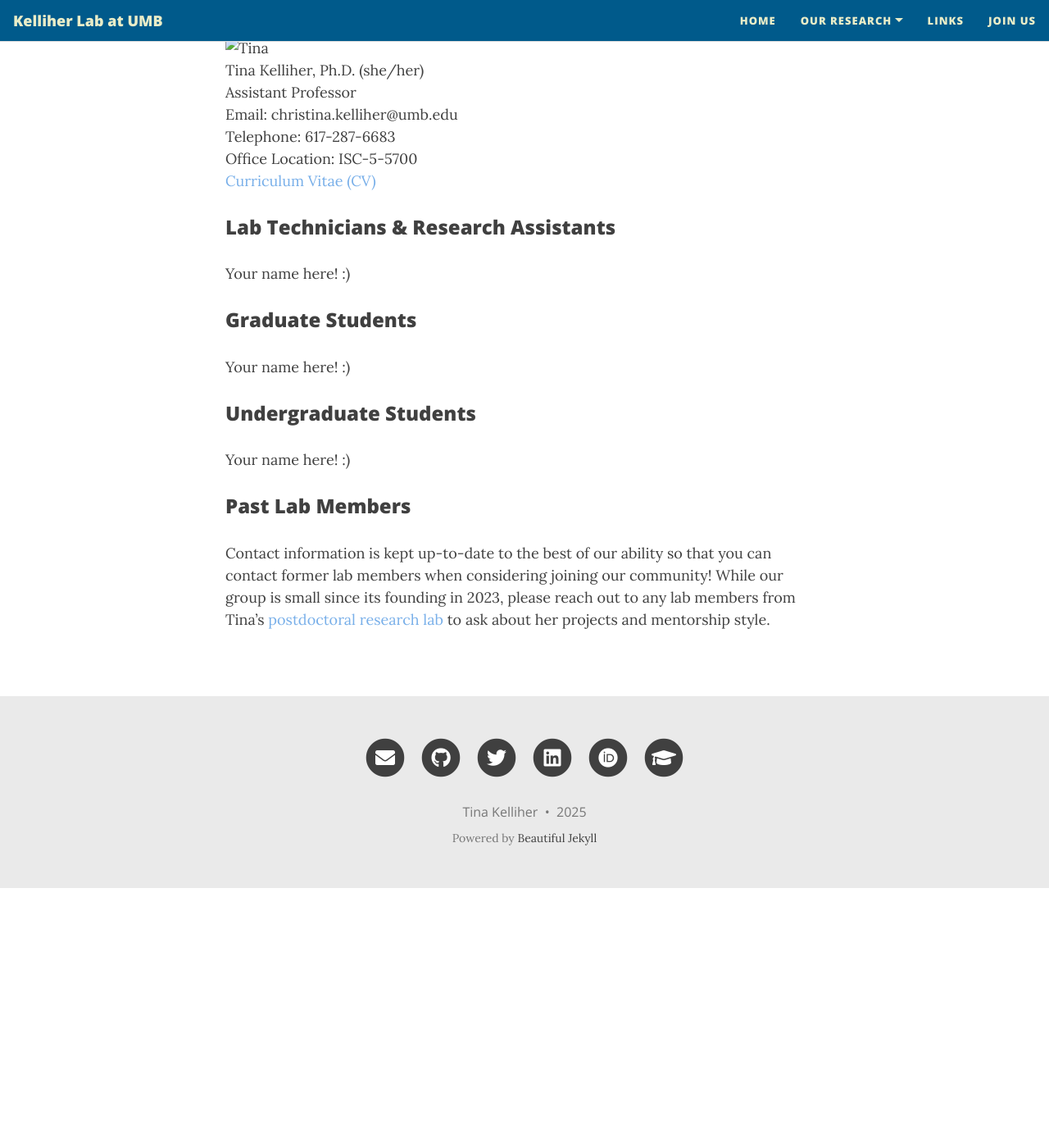
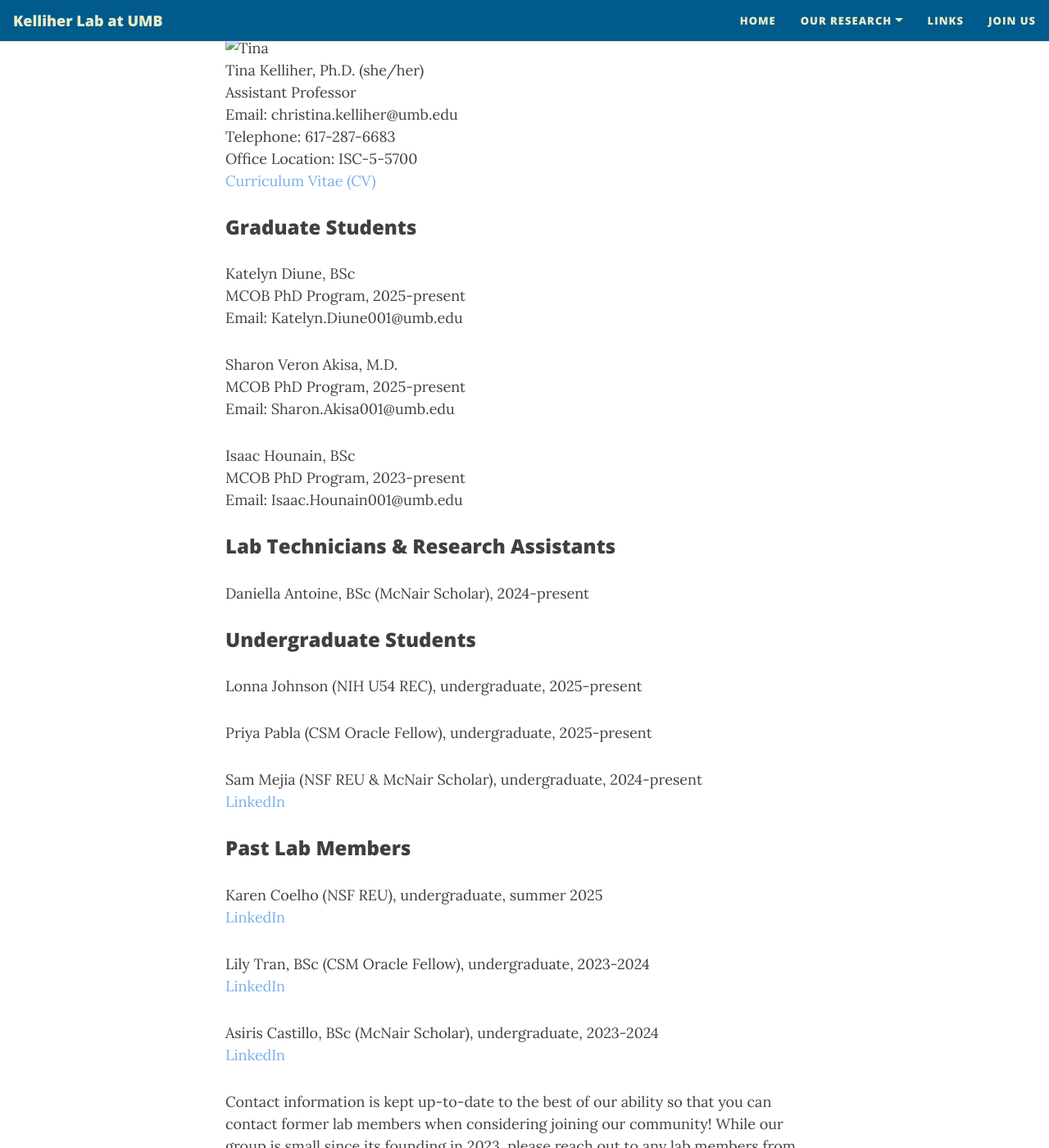
Before and after one commit to cmk35/cmk35.github.io, a Jekyll site: the page built from people.md, in a window 1280 px wide and 1400 px high, scrolled down 337 px. Shown: the whole window at 82% size. Built offline with Jekyll 4.4.1, drawn with Linux system fonts in a browser that asks for light colours; nearby versions of some CDN libraries; before the commit the page ends 1420 px from its top, so only the background shows below that.

Commit message:
Update people.md
Add lab members from 2023 to mid-2025

```diff
--- a/people.md
+++ b/people.md
@@ -14,15 +14,42 @@ Telephone: 617-287-6683\\
 Office Location: ISC-5-5700\\
 <a href="https://cmk35.github.io/Kelliher_CV_Jan2023.pdf" target="_blank">Curriculum Vitae (CV)</a>
 
+### Graduate Students
+
+Katelyn Diune, BSc\\
+MCOB PhD Program, 2025-present\\
+Email: Katelyn.Diune001@umb.edu
+
+Sharon Veron Akisa, M.D.\\
+MCOB PhD Program, 2025-present\\
+Email: Sharon.Akisa001@umb.edu
+
+Isaac Hounain, BSc\\
+MCOB PhD Program, 2023-present\\
+Email: Isaac.Hounain001@umb.edu
+
 ### Lab Technicians & Research Assistants
-Your name here! :)
 
-### Graduate Students
-Your name here! :)
+Daniella Antoine, BSc (McNair Scholar), 2024-present
 
 ### Undergraduate Students
-Your name here! :)
+
+Lonna Johnson (NIH U54 REC), undergraduate, 2025-present
+
+Priya Pabla (CSM Oracle Fellow), undergraduate, 2025-present
+
+Sam Mejia (NSF REU & McNair Scholar), undergraduate, 2024-present\\
+<a href="https://www.linkedin.com/in/samantha-mejia03/" target="_blank">LinkedIn</a>
 
 ### Past Lab Members
 
+Karen Coelho (NSF REU), undergraduate, summer 2025\\
+<a href="https://www.linkedin.com/in/karen-miranda-coelho-b48246306/" target="_blank">LinkedIn</a>
+
+Lily Tran, BSc (CSM Oracle Fellow), undergraduate, 2023-2024\\
+<a href="https://www.linkedin.com/in/lilytran004/" target="_blank">LinkedIn</a>
+
+Asiris Castillo, BSc (McNair Scholar), undergraduate, 2023-2024\\
+<a href="https://www.linkedin.com/in/asiris-castillo-980a5420a/" target="_blank">LinkedIn</a>
+
 Contact information is kept up-to-date to the best of our ability so that you can contact former lab members when considering joining our community! While our group is small since its founding in 2023, please reach out to any lab members from Tina's <a href="https://geiselmed.dartmouth.edu/dunlaploros/members/" target="_blank">postdoctoral research lab</a> to ask about her projects and mentorship style.
```
